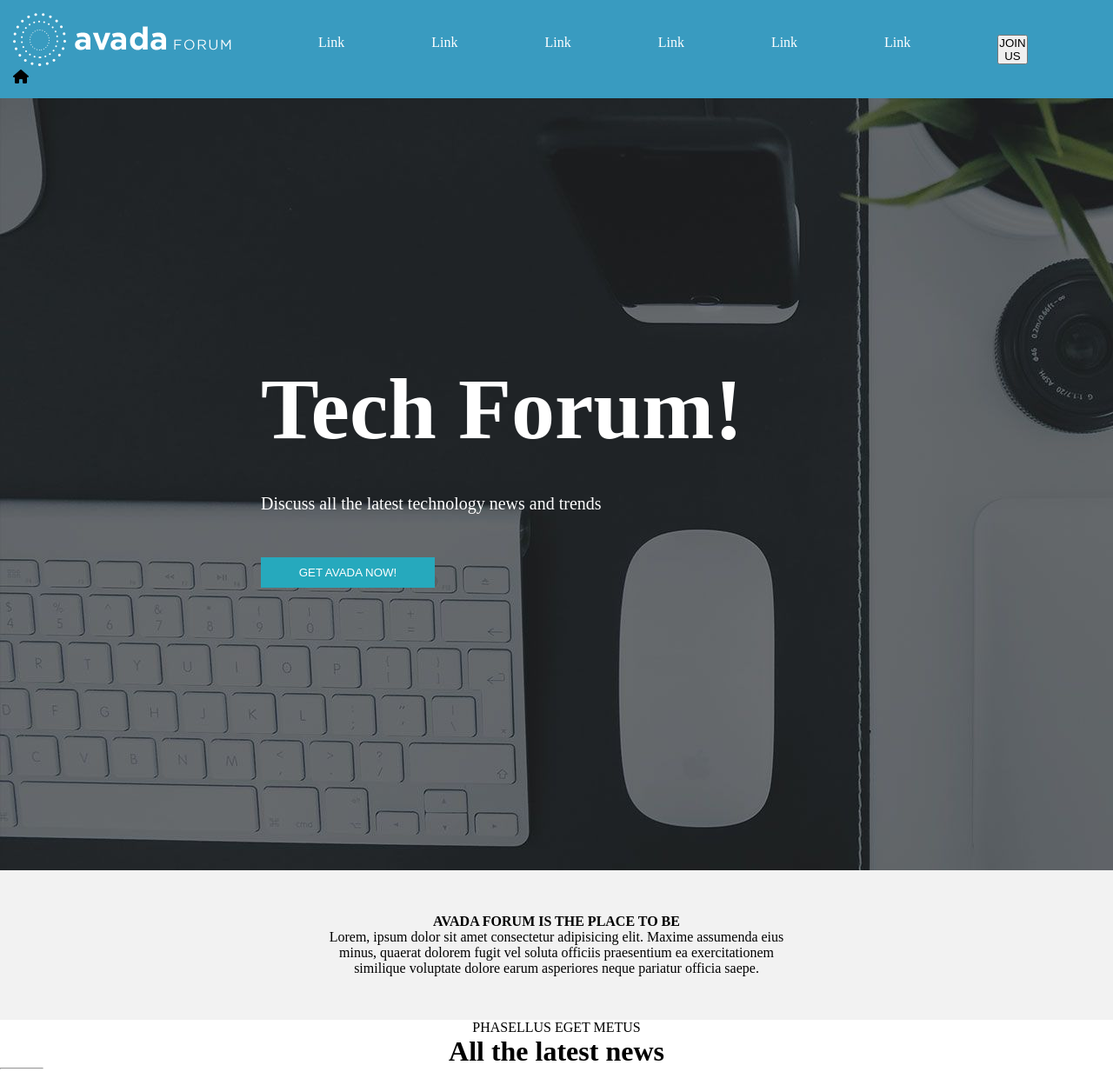
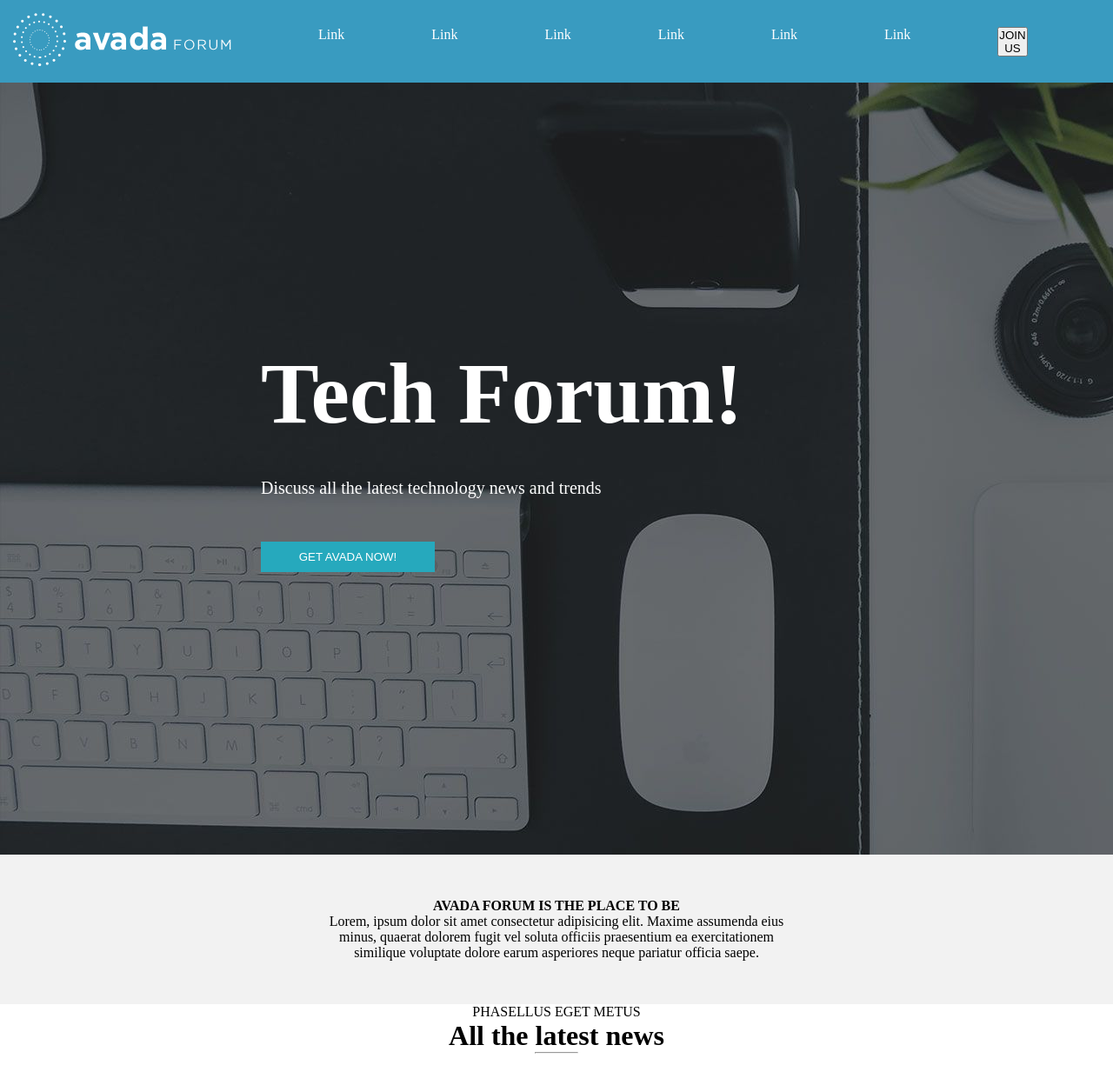
Before and after one commit to LorenzoMoccia/-proj-html-vuejs, a Vue app: page / in a window 1280 px wide. Shown: the whole page at 87% size. Built offline with nearby package versions, Linux system fonts and the light colour scheme.

Commit message:
Margin su hr

```diff
--- a/src/components/AppHeader.vue
+++ b/src/components/AppHeader.vue
@@ -10,7 +10,6 @@ export default {
   <div class="header">
     <div class="logo-container">
       <img src="../img/logo.png">
-      <i class="fa-solid fa-house"></i>
     </div>
 
     <div class="list-container">
@@ -22,7 +21,7 @@ export default {
           <button>JOIN US</button>
         </li>
         <li>
-          <i class="fa-solid fa-folder-magnifying-glass"></i>
+          <i class="fa-solid fa-magnifying-glass"></i>
         </li>
       </ul>
     </div>
--- a/src/components/AppMain.vue
+++ b/src/components/AppMain.vue
@@ -57,5 +57,6 @@ h4{
 hr{
   width: 50px;
   color: orange;
+  margin: auto;
 }
 </style>
```
